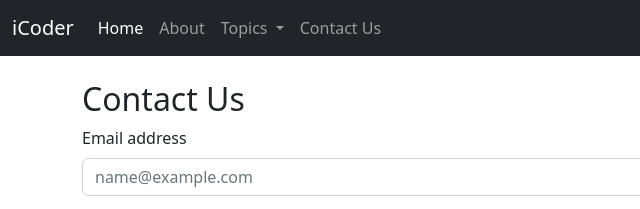
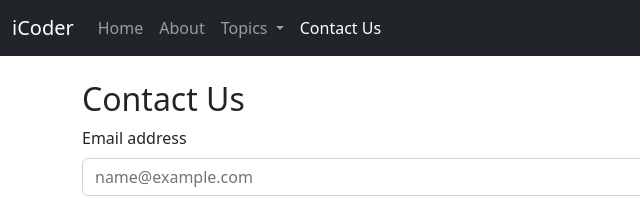
Before and after one commit to Khushalpatel499/iCoderBootstrap, a plain HTML site: page Contact.html in a window 1280 px wide. Shown: the top 209 px of the page, 0-640 px from the left. Drawn offline with nearby package versions, Linux system fonts and the light colour scheme.

Commit message:
Update Contact.html

```diff
--- a/Contact.html
+++ b/Contact.html
@@ -21,7 +21,7 @@
             <div class="collapse navbar-collapse" id="navbarSupportedContent">
                 <ul class="navbar-nav me-auto mb-2 mb-lg-0">
                     <li class="nav-item">
-                        <a class="nav-link active" aria-current="page" href="/iCoderBootstrap/">Home</a>
+                        <a class="nav-link " aria-current="page" href="/iCoderBootstrap/">Home</a>
                     </li>
                     <li class="nav-item">
                         <a class="nav-link" href="/iCoderBootstrap/About.html">About</a>
@@ -44,7 +44,7 @@
                         </ul>
                     </li>
                     <li class="nav-item">
-                        <a class="nav-link" href="/iCoderBootstrap/Contact.html">Contact Us</a>
+                        <a class="nav-link active" href="/iCoderBootstrap/Contact.html">Contact Us</a>
                     </li>
 
                 </ul>
```
